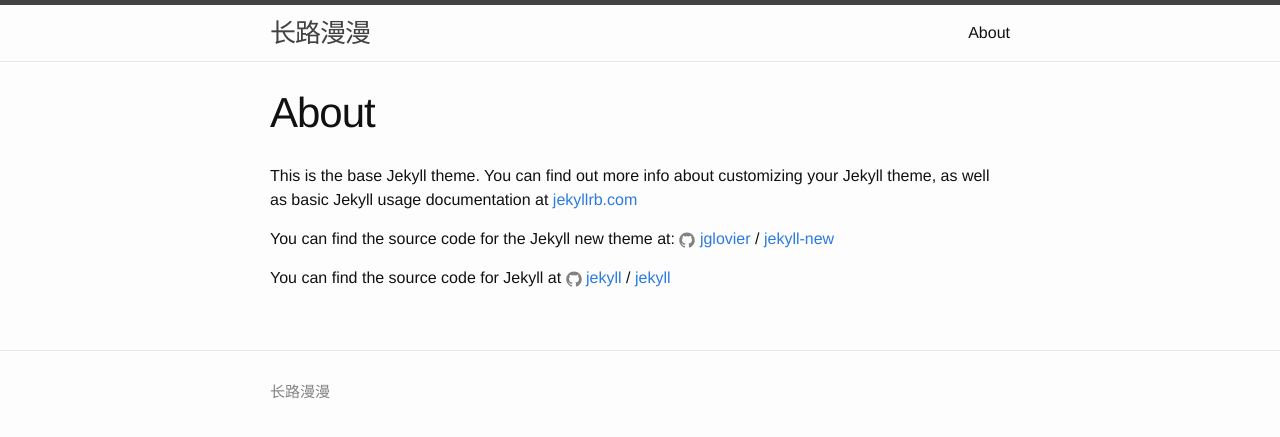
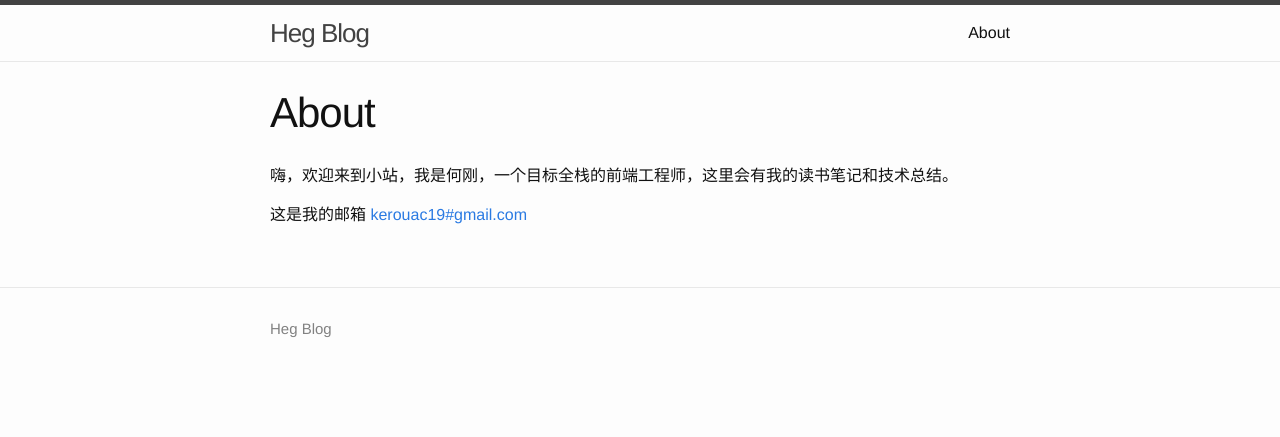
Before and after one commit to iheg/iheg.github.io, a Jekyll site: the page built from about.md, in a window 1280 px wide. Shown: the top 437 px of the page. Built offline with Jekyll 4.4.1, drawn with Linux system fonts in a browser that asks for light colours; comment, search, counter and statistics services are not loaded.

Commit message:
modify title, description, about page

```diff
--- a/404.html
+++ b/404.html
@@ -2,6 +2,7 @@
 <head>
     <meta charset="UTF-8">
     <title>404</title>
+    <link rel="shortcut icon" href="/favicon.png">
 </head>
 <style>
     div {
--- a/_config.yml
+++ b/_config.yml
@@ -6,12 +6,13 @@
 # 'jekyll serve'. If you change this file, please restart the server process.
 
 # Site settings
-title: 长路漫漫
+tag: 何刚的博客 | Heg Blog
+title: Heg Blog
+
 # email:
 description: > # this means to ignore newlines until "baseurl:"
-  Write an awesome description for your new site here. You can edit this
-  line in _config.yml. It will appear in your document head meta (for
-  Google search results) and in your feed.xml site description.
+  前端，Web，JavaScript，Front-End Engineer，何刚
+
 baseurl: "" # the subpath of your site, e.g. /blog
 url: "http://iheg.me" # the base hostname & protocol for your site
 # twitter_username:
--- a/_includes/head.html
+++ b/_includes/head.html
@@ -3,11 +3,11 @@
   <meta http-equiv="X-UA-Compatible" content="IE=edge">
   <meta name="viewport" content="width=device-width, initial-scale=1">
 
-  <title>{% if page.title %}{{ page.title | escape }}{% else %}{{ site.title | escape }}{% endif %}</title>
+  <title>{% if page.tag %}{{ page.tag | escape }}{% else %}{{ site.tag | escape }}{% endif %}</title>
   <meta name="description" content="{% if page.excerpt %}{{ page.excerpt | strip_html | strip_newlines | truncate: 160 }}{% else %}{{ site.description }}{% endif %}">
 
   <link rel="stylesheet" href="{{ "/css/main.css" | prepend: site.baseurl }}">
   <link rel="canonical" href="{{ page.url | replace:'index.html','' | prepend: site.baseurl | prepend: site.url }}">
-  <link rel="alternate" type="application/rss+xml" title="{{ site.title }}" href="{{ "/feed.xml" | prepend: site.baseurl | prepend: site.url }}">
+  <link rel="alternate" type="application/rss+xml" title="{{ site.tag }}" href="{{ "/feed.xml" | prepend: site.baseurl | prepend: site.url }}">
   <link rel="shortcut icon" href="/favicon.png">
 </head>
--- a/about.md
+++ b/about.md
@@ -4,12 +4,6 @@ title: About
 permalink: /about/
 ---
 
-This is the base Jekyll theme. You can find out more info about customizing your Jekyll theme, as well as basic Jekyll usage documentation at [jekyllrb.com](http://jekyllrb.com/)
+嗨，欢迎来到小站，我是何刚，一个目标全栈的前端工程师，这里会有我的读书笔记和技术总结。
 
-You can find the source code for the Jekyll new theme at:
-{% include icon-github.html username="jglovier" %} /
-[jekyll-new](https://github.com/jglovier/jekyll-new)
-
-You can find the source code for Jekyll at
-{% include icon-github.html username="jekyll" %} /
-[jekyll](https://github.com/jekyll/jekyll)
+这是我的邮箱 [kerouac19#gmail.com](mailto:kerouac19@gmail.com)
```
